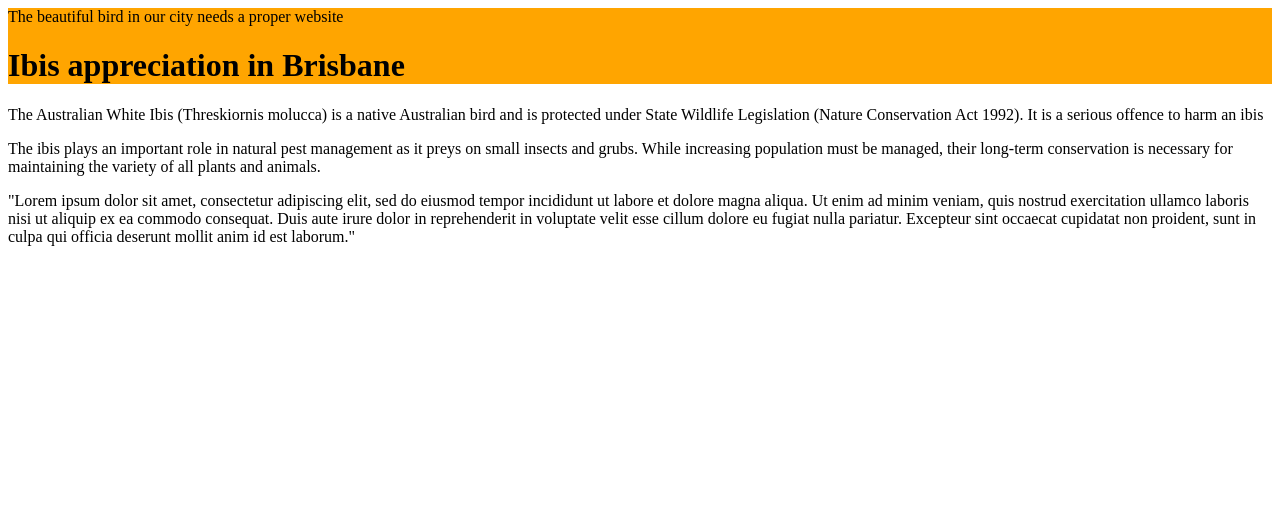
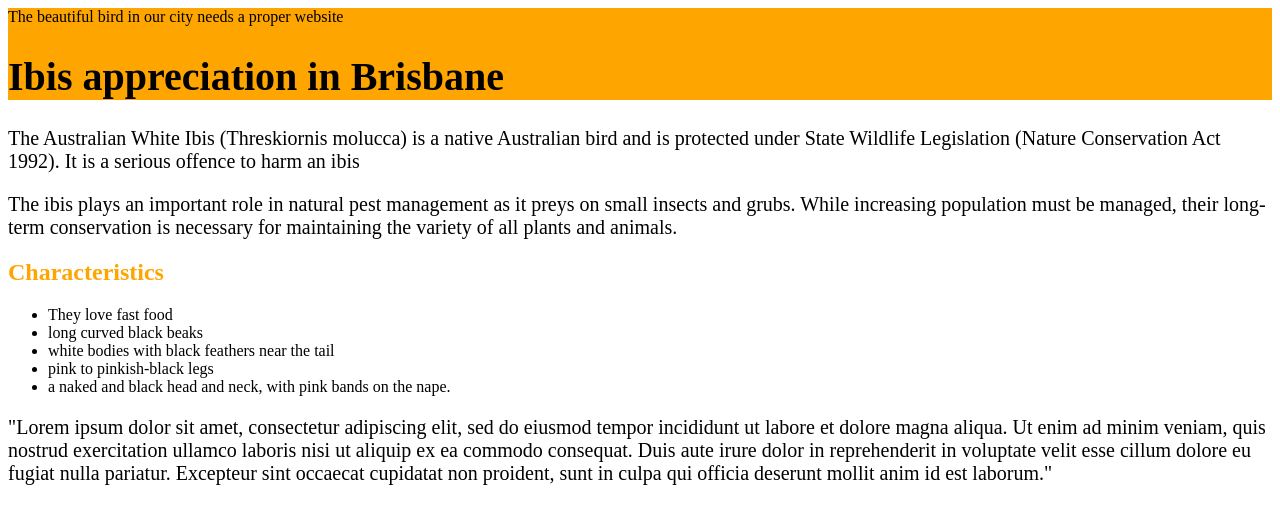
Before and after one commit to KyleCorlett/Ibis-website, a plain HTML site: page index.html in a window 1280 px wide. Drawn offline with Linux system fonts and the light colour scheme.

Commit message:
Update htnl paragraphs & Css

```diff
--- a/index.html
+++ b/index.html
@@ -12,7 +12,14 @@
       </header>
       <p>The Australian White Ibis (Threskiornis molucca) is a native Australian bird and is protected under State Wildlife Legislation (Nature Conservation Act 1992). It is a serious offence to harm an ibis</p>
       <p>The ibis plays an important role in natural pest management as it preys on small insects and grubs. While increasing population must be managed, their long-term conservation is necessary for maintaining the variety of all plants and animals. </p>
+      <h2>Characteristics</h2>
+      <ul>
+        <li>They love fast food</li>
+        <li>long curved black beaks</li>
+        <li>white bodies with black feathers near the tail</li>
+        <li>pink to pinkish-black legs</li>
+        <li>a naked and black head and neck, with pink bands on the nape.</li>
+      </ul>
       <p>"Lorem ipsum dolor sit amet, consectetur adipiscing elit, sed do eiusmod tempor incididunt ut labore et dolore magna aliqua. Ut enim ad minim veniam, quis nostrud exercitation ullamco laboris nisi ut aliquip ex ea commodo consequat. Duis aute irure dolor in reprehenderit in voluptate velit esse cillum dolore eu fugiat nulla pariatur. Excepteur sint occaecat cupidatat non proident, sunt in culpa qui officia deserunt mollit anim id est laborum."</p>
-
   </body>
 </HTML>
--- a/style.css
+++ b/style.css
@@ -1,3 +1,15 @@
-header {
+header{
     background-color: orange;
 }
+
+h1{
+    font-size: 40px;
+}
+
+h2{
+    color: orange;
+}
+
+p{
+    font-size: 20px;
+}
```
Also changed, not shown: 1 other file.
